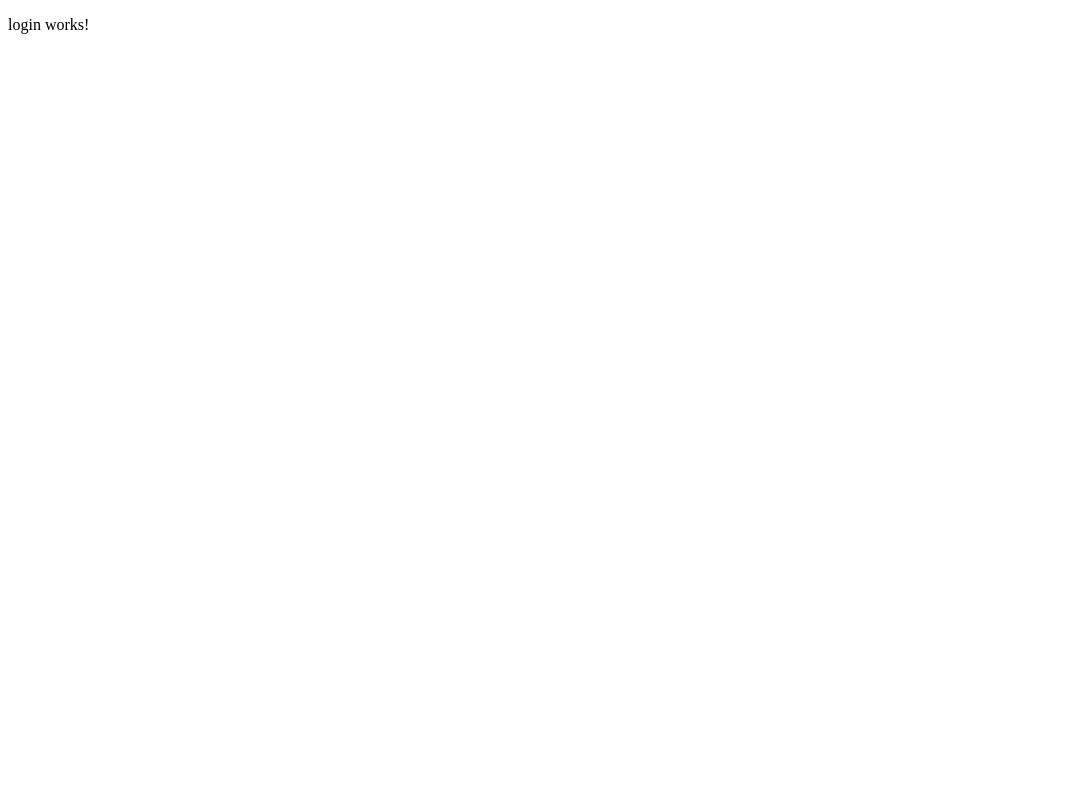
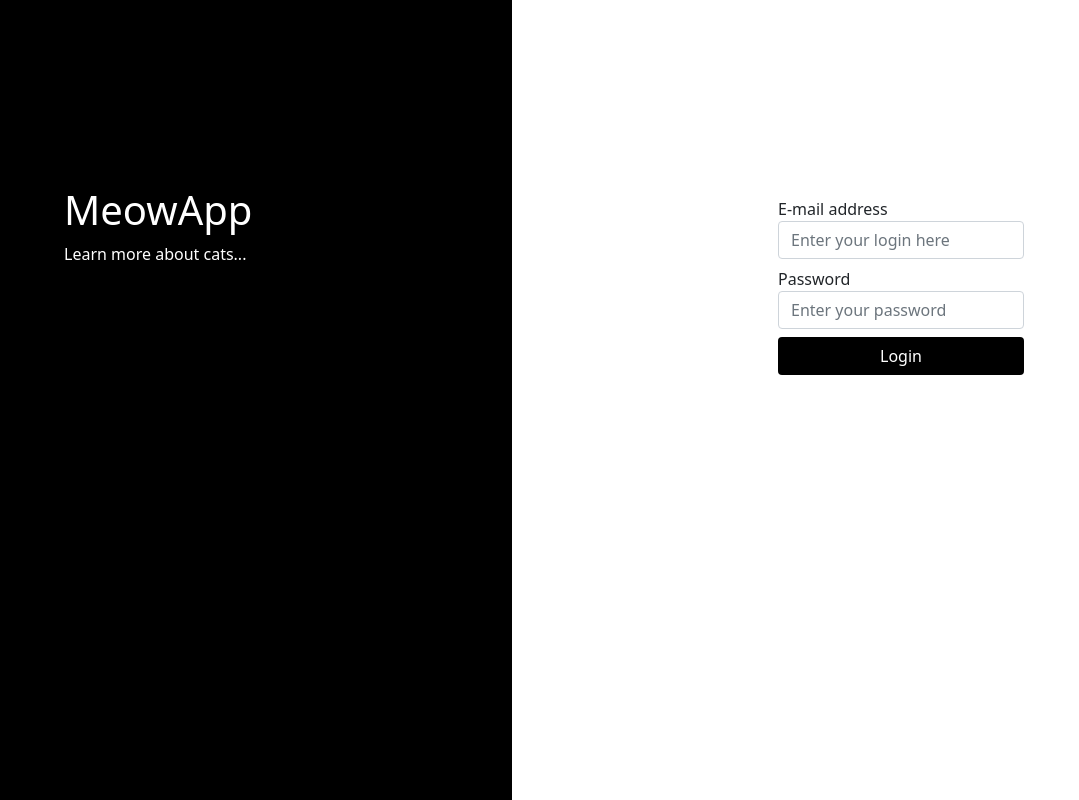
Before and after one commit to krzysztof-raciniewski/MeowApp, an Angular app: page /auth/login in a window 1280 px wide. Shown: the whole page, without its empty margins (0-1079 px from the left). Built offline with nearby package versions, Linux system fonts and the light colour scheme.

Commit message:
fixed bootstrap styles + added session storage implementation

```diff
--- a/angular.json
+++ b/angular.json
@@ -26,12 +26,10 @@
             "polyfills": "src/polyfills.ts",
             "tsConfig": "tsconfig.app.json",
             "inlineStyleLanguage": "scss",
-            "assets": [
-              "src/favicon.ico",
-              "src/assets"
-            ],
+            "assets": ["src/favicon.ico", "src/assets"],
             "styles": [
-              "src/styles.scss"
+              "src/styles.scss",
+              "node_modules/bootstrap/scss/bootstrap.scss"
             ],
             "scripts": []
           },
@@ -94,13 +92,8 @@
             "tsConfig": "tsconfig.spec.json",
             "karmaConfig": "karma.conf.js",
             "inlineStyleLanguage": "scss",
-            "assets": [
-              "src/favicon.ico",
-              "src/assets"
-            ],
-            "styles": [
-              "src/styles.scss"
-            ],
+            "assets": ["src/favicon.ico", "src/assets"],
+            "styles": ["src/styles.scss"],
             "scripts": []
           }
         }
--- a/src/app/auth/auth.module.ts
+++ b/src/app/auth/auth.module.ts
@@ -1,5 +1,6 @@
 import { CommonModule } from '@angular/common';
 import { NgModule } from '@angular/core';
+import { ReactiveFormsModule } from '@angular/forms';
 import { RouterModule, Routes } from '@angular/router';
 
 import { LoginComponent } from './login/login.component';
@@ -14,6 +15,6 @@ const routes: Routes = [
 
 @NgModule({
   declarations: [LoginComponent],
-  imports: [CommonModule, RouterModule.forChild(routes)],
+  imports: [CommonModule, RouterModule.forChild(routes), ReactiveFormsModule],
 })
 export class AuthModule {}
--- a/src/app/auth/login/login.component.html
+++ b/src/app/auth/login/login.component.html
@@ -1 +1,37 @@
-<p>login works!</p>
+<div class="sidenav">
+  <div class="login-main-text">
+    <h1>MeowApp</h1>
+    <p>Learn more about cats...</p>
+  </div>
+</div>
+<div class="main">
+  <div class="col-md-6 col-sm-12">
+    <div class="login-form">
+      <div *ngIf="formError" class="alert alert-danger mt-4" role="alert">
+        Login failed
+      </div>
+
+      <form (submit)="login()" [formGroup]="signInForm">
+        <div class="form-group">
+          <label>E-mail address</label>
+          <input
+            type="text"
+            class="form-control"
+            placeholder="Enter your login here"
+            formControlName="email"
+          />
+        </div>
+        <div class="form-group mt-2">
+          <label>Password</label>
+          <input
+            type="password"
+            class="form-control"
+            placeholder="Enter your password"
+            formControlName="password"
+          />
+        </div>
+        <button type="submit" class="btn btn-black w-100 mt-2">Login</button>
+      </form>
+    </div>
+  </div>
+</div>
--- a/src/app/auth/login/login.component.scss
+++ b/src/app/auth/login/login.component.scss
@@ -0,0 +1,72 @@
+body {
+  font-family: "Lato", sans-serif;
+}
+
+.main-head {
+  height: 100vh;
+  background: #fff;
+}
+
+.sidenav {
+  height: 100%;
+  background-color: #000;
+  overflow-x: hidden;
+  padding-top: 20px;
+}
+
+.main {
+  padding: 0px 10px;
+}
+
+@media screen and (max-height: 450px) {
+  .sidenav {
+    padding-top: 1.4rem;
+  }
+}
+
+@media screen and (max-width: 450px) {
+  .login-form {
+    margin-top: 10%;
+  }
+
+  .register-form {
+    margin-top: 10%;
+  }
+}
+
+@media screen and (min-width: 768px) {
+  .main {
+    margin-left: 60%;
+  }
+
+  .sidenav {
+    width: 40%;
+    position: fixed;
+    z-index: 1;
+    top: 0;
+    left: 0;
+  }
+
+  .login-form {
+    margin-top: 80%;
+  }
+
+  .register-form {
+    margin-top: 20%;
+  }
+}
+
+.login-main-text {
+  margin-top: 20%;
+  padding: 4rem;
+  color: #fff;
+}
+
+.login-main-text h2 {
+  font-weight: 300;
+}
+
+.btn-black {
+  background-color: #000 !important;
+  color: #fff;
+}
--- a/src/app/auth/login/login.component.ts
+++ b/src/app/auth/login/login.component.ts
@@ -1,15 +1,47 @@
-import { Component, OnInit } from '@angular/core';
+import { ChangeDetectionStrategy, Component, OnInit } from '@angular/core';
+import { FormBuilder, FormGroup, Validators } from '@angular/forms';
+import { Router } from '@angular/router';
+
+import { AuthService } from '../../utils/services/auth.service';
 
 @Component({
   selector: 'app-login',
   templateUrl: './login.component.html',
-  styleUrls: ['./login.component.scss']
+  styleUrls: ['./login.component.scss'],
+  changeDetection: ChangeDetectionStrategy.OnPush,
 })
 export class LoginComponent implements OnInit {
+  formError = false;
+  signInForm: FormGroup = new FormGroup({});
 
-  constructor() { }
+  constructor(
+    private readonly authService: AuthService,
+    private readonly formBuilder: FormBuilder,
+    private readonly router: Router
+  ) {}
 
   ngOnInit(): void {
+    this.createLoginForm();
   }
 
+  login(): void {
+    if (this.signInForm.invalid) {
+      this.formError = true;
+      return;
+    }
+
+    this.formError = false;
+    if (this.authService.login(this.signInForm.value)) {
+      this.router.navigate(['/cat']);
+    } else {
+      this.formError = true;
+    }
+  }
+
+  private createLoginForm(): void {
+    this.signInForm = this.formBuilder.group({
+      email: ['', [Validators.required, Validators.email]],
+      password: ['', Validators.required],
+    });
+  }
 }
--- a/src/app/cats/cats.module.ts
+++ b/src/app/cats/cats.module.ts
@@ -6,7 +6,6 @@ import { FactsListComponent } from './facts-list/facts-list.component';
 
 const routes: Routes = [
   { path: '', pathMatch: 'full', redirectTo: 'facts' },
-
   {
     path: 'facts',
     component: FactsListComponent,
--- /dev/null
+++ b/src/app/utils/models/session.ts
@@ -0,0 +1,4 @@
+export interface Session {
+  login: string;
+  date: string;
+}
--- /dev/null
+++ b/src/app/utils/models/user.ts
@@ -0,0 +1,4 @@
+export interface User {
+  email: string;
+  password: string;
+}
--- /dev/null
+++ b/src/app/utils/services/auth-storage.service.ts
@@ -0,0 +1,35 @@
+import { Injectable } from '@angular/core';
+
+import { Session } from '../models/session';
+import { User } from '../models/user';
+
+const SESSION_STORAGE_KEY = 'session';
+
+@Injectable({
+  providedIn: 'root',
+})
+export class AuthStorageService {
+  storeSessionData(user: User): void {
+    localStorage.setItem(
+      SESSION_STORAGE_KEY,
+      JSON.stringify({
+        login: user.email,
+        date: new Date().toISOString(),
+      } as Session)
+    );
+  }
+
+  removeSessionData(): void {
+    localStorage.removeItem(SESSION_STORAGE_KEY);
+  }
+
+  getSession(): Session | null {
+    const sessionString = localStorage.getItem(SESSION_STORAGE_KEY);
+
+    if (!sessionString || !sessionString.length) {
+      return null;
+    }
+
+    return JSON.parse(sessionString) as Session;
+  }
+}
--- /dev/null
+++ b/src/app/utils/services/auth.service.ts
@@ -0,0 +1,33 @@
+import { Injectable } from '@angular/core';
+import { environment } from 'src/environments/environment';
+
+import { User } from '../models/user';
+import { AuthStorageService } from './auth-storage.service';
+
+@Injectable({
+  providedIn: 'root',
+})
+export class AuthService {
+  constructor(private readonly _authStorageService: AuthStorageService) {}
+
+  login(user: User): boolean {
+    const credentialsMatch =
+      JSON.stringify(user) === JSON.stringify(environment.user);
+
+    if (!credentialsMatch) {
+      return false;
+    }
+
+    this._authStorageService.storeSessionData(user);
+
+    return true;
+  }
+
+  logout(): void {
+    this._authStorageService.removeSessionData();
+  }
+
+  isLoggedIn(): boolean {
+    return Boolean(this._authStorageService.getSession());
+  }
+}
--- a/src/environments/environment.ts
+++ b/src/environments/environment.ts
@@ -1,16 +1,6 @@
-// This file can be replaced during build by using the `fileReplacements` array.
-// `ng build` replaces `environment.ts` with `environment.prod.ts`.
-// The list of file replacements can be found in `angular.json`.
+import { User } from '../app/utils/models/user';
 
 export const environment = {
-  production: false
+  production: false,
+  user: { email: 'meow@cat.com', password: 'meowmeow' } as User,
 };
-
-/*
- * For easier debugging in development mode, you can import the following file
- * to ignore zone related error stack frames such as `zone.run`, `zoneDelegate.invokeTask`.
- *
- * This import should be commented out in production mode because it will have a negative impact
- * on performance if an error is thrown.
- */
-// import 'zone.js/plugins/zone-error';  // Included with Angular CLI.
```
Also changed, not shown: 2 other files (tests, documents, lock files or other folders).
